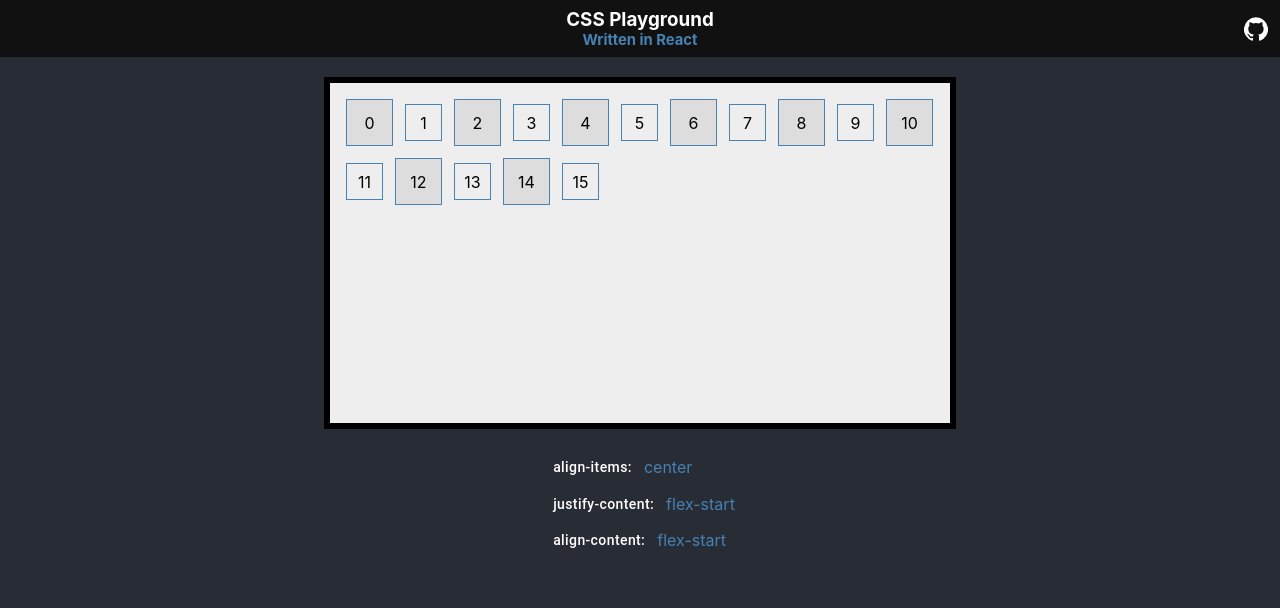
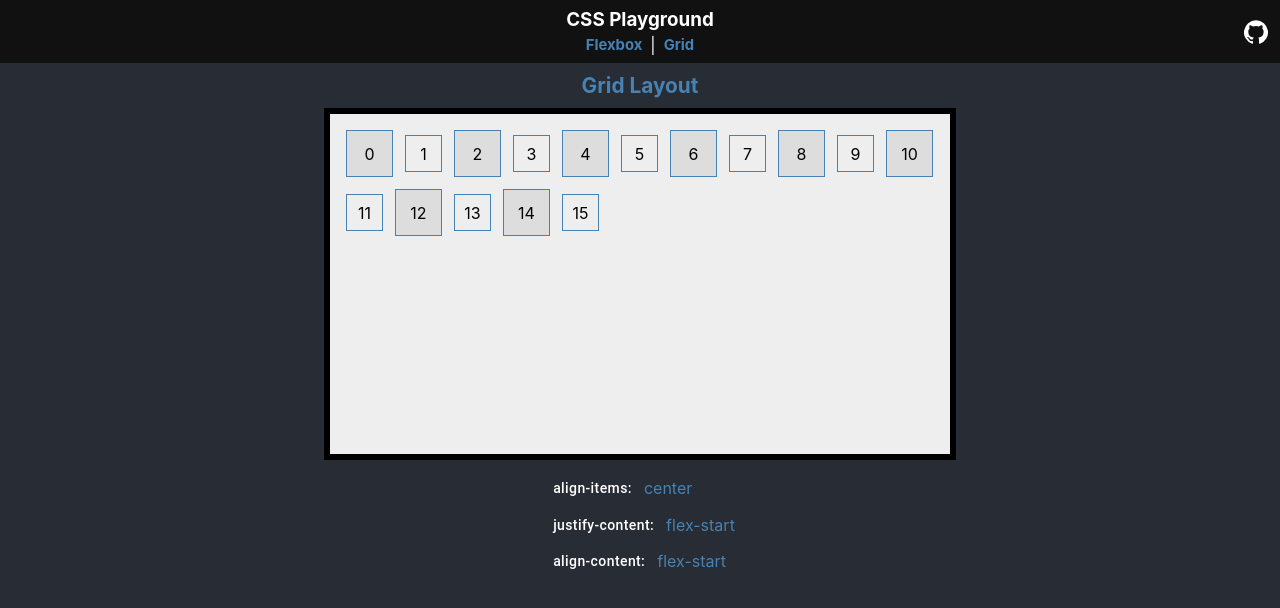
Before and after one commit to sgehrman/react-example, a React (Create React App) app: page /grid in a window 1280 px wide. Shown: the top 608 px of the page. Built offline with nearby package versions, Linux system fonts and the light colour scheme; the HTML template or start-up script is replaced by a standard one.

Commit message:
grid page

```diff
--- a/src/App.js
+++ b/src/App.js
@@ -1,19 +1,24 @@
-import React from 'react';
-import Header from './components/Header';
-import BoxPositions from './components/BoxPositions';
+import React from 'react'
+import { BrowserRouter, Route } from 'react-router-dom'
+import Header from './components/Header'
+import FlexContainer from './components/FlexContainer'
+import GridContainer from './components/GridContainer'
 
 function App() {
   return (
     <div style={appStyles}>
-      <Header />
-      <BoxPositions />
+      <BrowserRouter>
+        <Header />
+        <Route exact path="/" component={FlexContainer} />
+        <Route path="/grid" component={GridContainer} />
+      </BrowserRouter>
     </div>
-  );
+  )
 }
 
 const appStyles = {
   backgroundColor: '#282c34',
   minHeight: '100vh',
-};
+}
 
-export default App;
+export default App
--- a/src/components/BoxPositions.js
+++ b/src/components/FlexContainer.js
@@ -1,9 +1,10 @@
 import React from 'react'
-import styles from '../scss/BoxPosition.module.scss'
+import shared from '../scss/Shared.module.scss'
+import styles from '../scss/FlexContainer.module.scss'
 import FlexPopupMenu from './FlexPopupMenu'
 import NumberBox from './NumberBox'
 
-function BoxPositions() {
+function FlexContainer() {
   const [alignItems, setAlignItems] = React.useState('center')
   const [alignContent, setAlignContent] = React.useState('flex-start')
   const [justifyContent, setJustifyContent] = React.useState('flex-start')
@@ -60,7 +61,9 @@ function BoxPositions() {
 
   return (
     <div>
-      <div className={styles.centerBox}>
+      <div className={shared.header}>Flexbox Layout</div>
+
+      <div className={styles.layoutBox}>
         <div style={boxContainer}>{boxes}</div>
       </div>
 
@@ -84,4 +87,4 @@ function BoxPositions() {
   )
 }
 
-export default BoxPositions
+export default FlexContainer
--- /dev/null
+++ b/src/components/GridContainer.js
@@ -0,0 +1,89 @@
+import React from 'react'
+import styles from '../scss/FlexContainer.module.scss'
+import shared from '../scss/Shared.module.scss'
+import FlexPopupMenu from './FlexPopupMenu'
+import NumberBox from './NumberBox'
+
+function GridContainer() {
+  const [alignItems, setAlignItems] = React.useState('center')
+  const [alignContent, setAlignContent] = React.useState('flex-start')
+  const [justifyContent, setJustifyContent] = React.useState('flex-start')
+
+  const boxes = []
+
+  for (let i = 0; i < 16; i++) {
+    boxes.push(<NumberBox title={i.toString()} />)
+  }
+
+  const alignItemsOptions = ['stretch', 'center', 'flex-start', 'flex-end']
+  const alignContentsOptions = ['stretch', 'center', 'flex-start', 'flex-end', 'space-between', 'space-around']
+  const justifyContentOptions = [
+    'stretch',
+    'center',
+    'flex-start',
+    'flex-end',
+    'space-between',
+    'space-around',
+    'space-evenly',
+  ]
+
+  const onMenuSelect = (property, item) => {
+    switch (property) {
+      case 'align-items':
+        setAlignItems(item)
+        break
+      case 'align-content':
+        setAlignContent(item)
+        break
+      case 'justify-content':
+        setJustifyContent(item)
+        break
+      default:
+        console.log('onMenuSelect: default case hit.')
+        break
+    }
+  }
+
+  const boxContainer = {
+    border: '6px solid black',
+    padding: '10px',
+    display: 'flex',
+    flexWrap: 'wrap',
+    height: '40vh',
+    width: '60vw',
+    maxHeight: '400px',
+    maxWidth: '600px',
+    backgroundColor: '#eee',
+    alignItems,
+    alignContent,
+    justifyContent,
+  }
+
+  return (
+    <div>
+      <div className={shared.header}>Grid Layout</div>
+      <div className={styles.layoutBox}>
+        <div style={boxContainer}>{boxes}</div>
+      </div>
+
+      <div className={styles.centerColumn}>
+        <div>
+          <div className={styles.controlMenuItem}>
+            <FlexPopupMenu title="align-items" options={alignItemsOptions} onMenuSelect={onMenuSelect} />
+            <div className={styles.controlMenuValue}>{alignItems}</div>
+          </div>
+          <div className={styles.controlMenuItem}>
+            <FlexPopupMenu title="justify-content" options={justifyContentOptions} onMenuSelect={onMenuSelect} />
+            <div className={styles.controlMenuValue}>{justifyContent}</div>
+          </div>
+          <div className={styles.controlMenuItem}>
+            <FlexPopupMenu title="align-content" options={alignContentsOptions} onMenuSelect={onMenuSelect} />
+            <div className={styles.controlMenuValue}>{alignContent}</div>
+          </div>
+        </div>
+      </div>
+    </div>
+  )
+}
+
+export default GridContainer
--- a/src/components/Header.js
+++ b/src/components/Header.js
@@ -1,19 +1,25 @@
 import React from 'react'
 import { GitHub } from '@material-ui/icons'
 import { IconButton } from '@material-ui/core'
+import { Link } from 'react-router-dom'
+import styles from '../scss/Header.module.scss'
 
 function Header() {
-  const clickGithub = () => {
-    console.log('https://github.com/sgehrman/react-example')
-  }
-
   const github = 'https://github.com/sgehrman/react-example'
 
   return (
     <header style={header}>
       <div style={titleColumn}>
         <div style={title}>CSS Playground</div>
-        <div style={subtitle}>Written in React</div>
+        <div className={styles.linkBar}>
+          <Link to="/" style={subtitle}>
+            Flexbox
+          </Link>
+          <div className={styles.spacer}>|</div>
+          <Link to="/grid" style={subtitle}>
+            Grid
+          </Link>
+        </div>
       </div>
 
       <div style={githubButton}>
@@ -39,6 +45,10 @@ const titleColumn = {
   display: 'flex',
   flexDirection: 'column',
   alignItems: 'center',
+
+  a: {
+    textDecoration: 'none',
+  },
 }
 
 const title = {
--- a/src/scss/BoxPosition.module.scss
+++ b/src/scss/FlexContainer.module.scss
@@ -1,12 +1,11 @@
-.centerBox {
+.layoutBox {
   display: flex;
-  margin-top: 20px;
   justify-content: center;
 }
 
 .centerColumn {
   display: flex;
-  margin-top: 20px;
+  margin-top: 10px;
   align-items: center;
   flex-direction: column;
   color: #fff;
--- /dev/null
+++ b/src/scss/Header.module.scss
@@ -0,0 +1,13 @@
+.linkBar {
+  display: flex;
+  align-items: center;
+  padding-top: 4px;
+
+  a {
+    text-decoration: none;
+  }
+
+  .spacer {
+    padding: 0 8px;
+  }
+}
--- /dev/null
+++ b/src/scss/Shared.module.scss
@@ -0,0 +1,7 @@
+.header {
+  text-align: center;
+  color: steelblue;
+  font-size: 1.3em;
+  font-weight: bold;
+  padding: 10px;
+}
```
